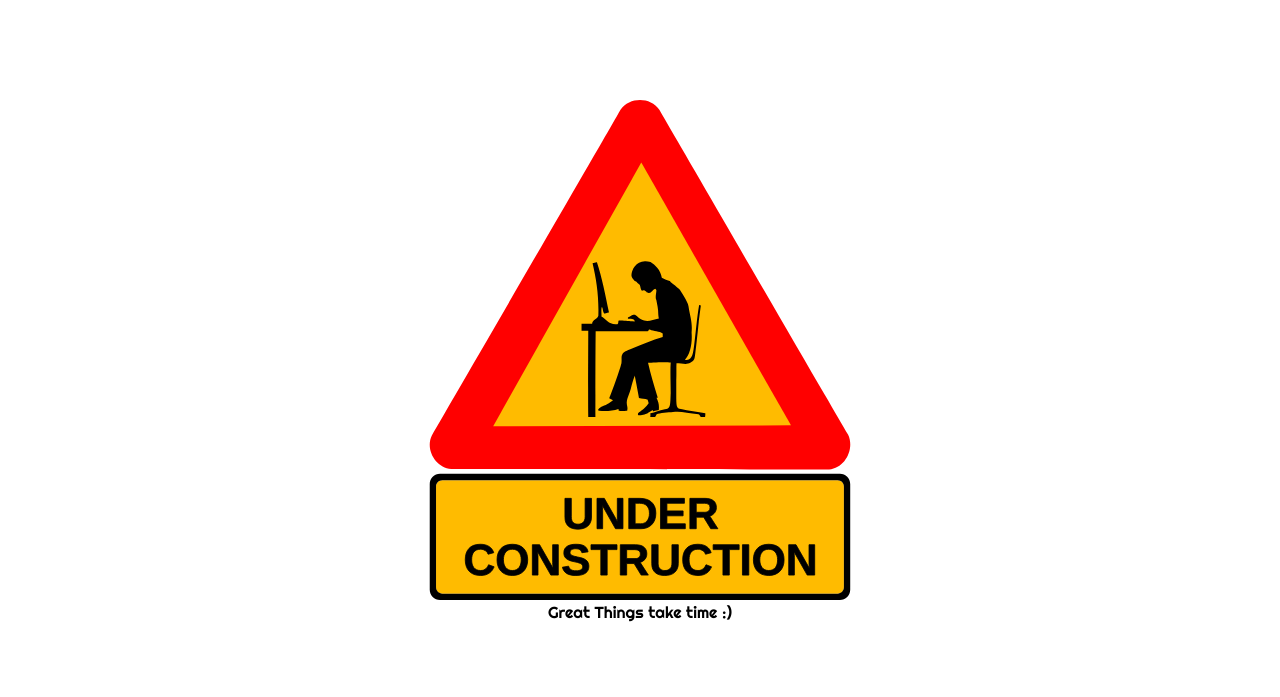
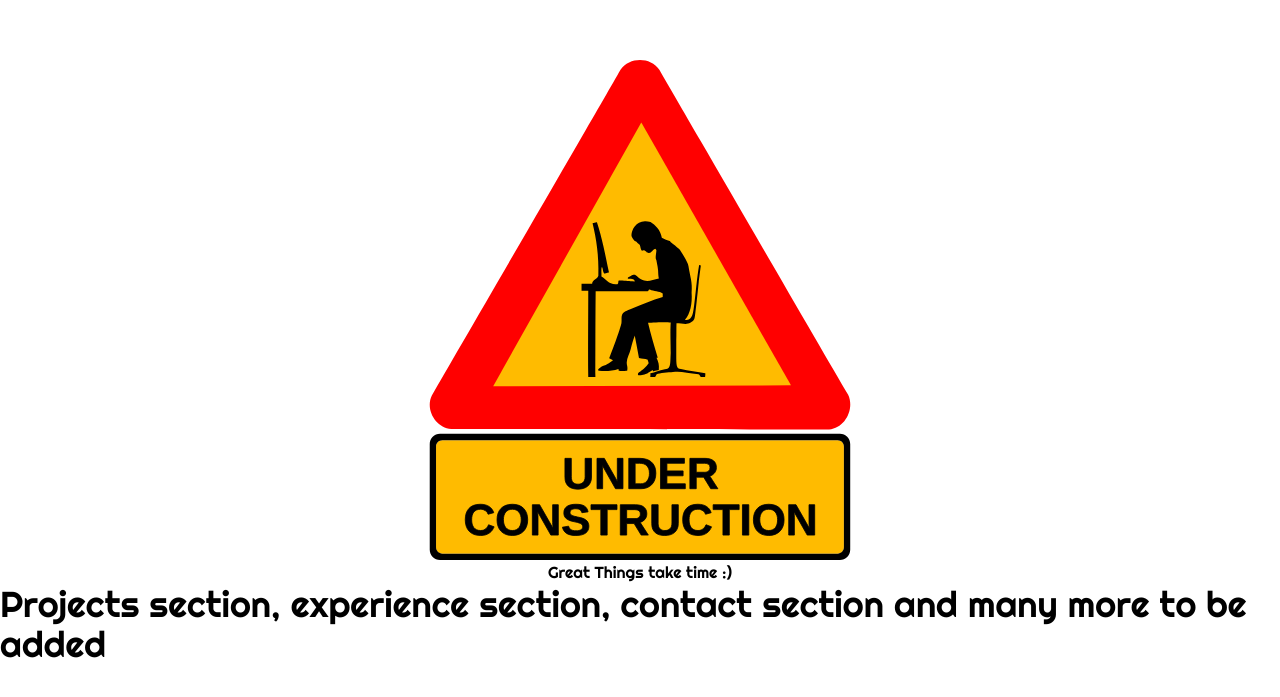
Before and after one commit to Gagan-poojari/Portfolio, a Next.js app: page / in a window 1280 px wide. Shown: the part 1638-2335 px from the top of the page. Built offline with nearby package versions, Linux system fonts and the light colour scheme.

Commit message:
initial commit2

```diff
--- a/app/components/Part3.jsx
+++ b/app/components/Part3.jsx
@@ -13,6 +13,7 @@ const Part3 = () => {
         priority
         />
         <div>Great Things take time :)</div>
+        <div className='sm:text-4xl text-2xl'>Projects section, experience section, contact section and many more to be added</div>
     </div>
   )
 }
```
